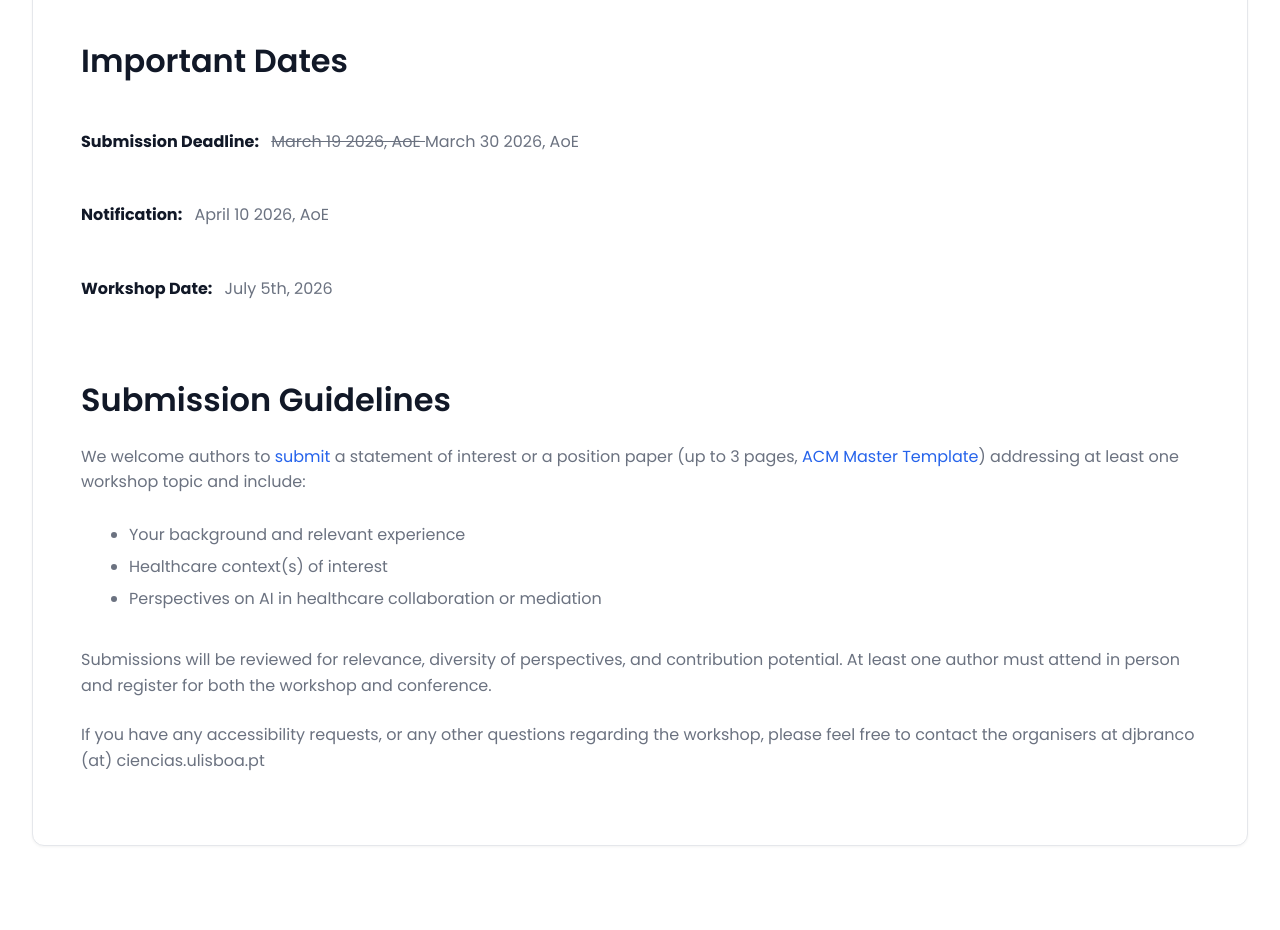
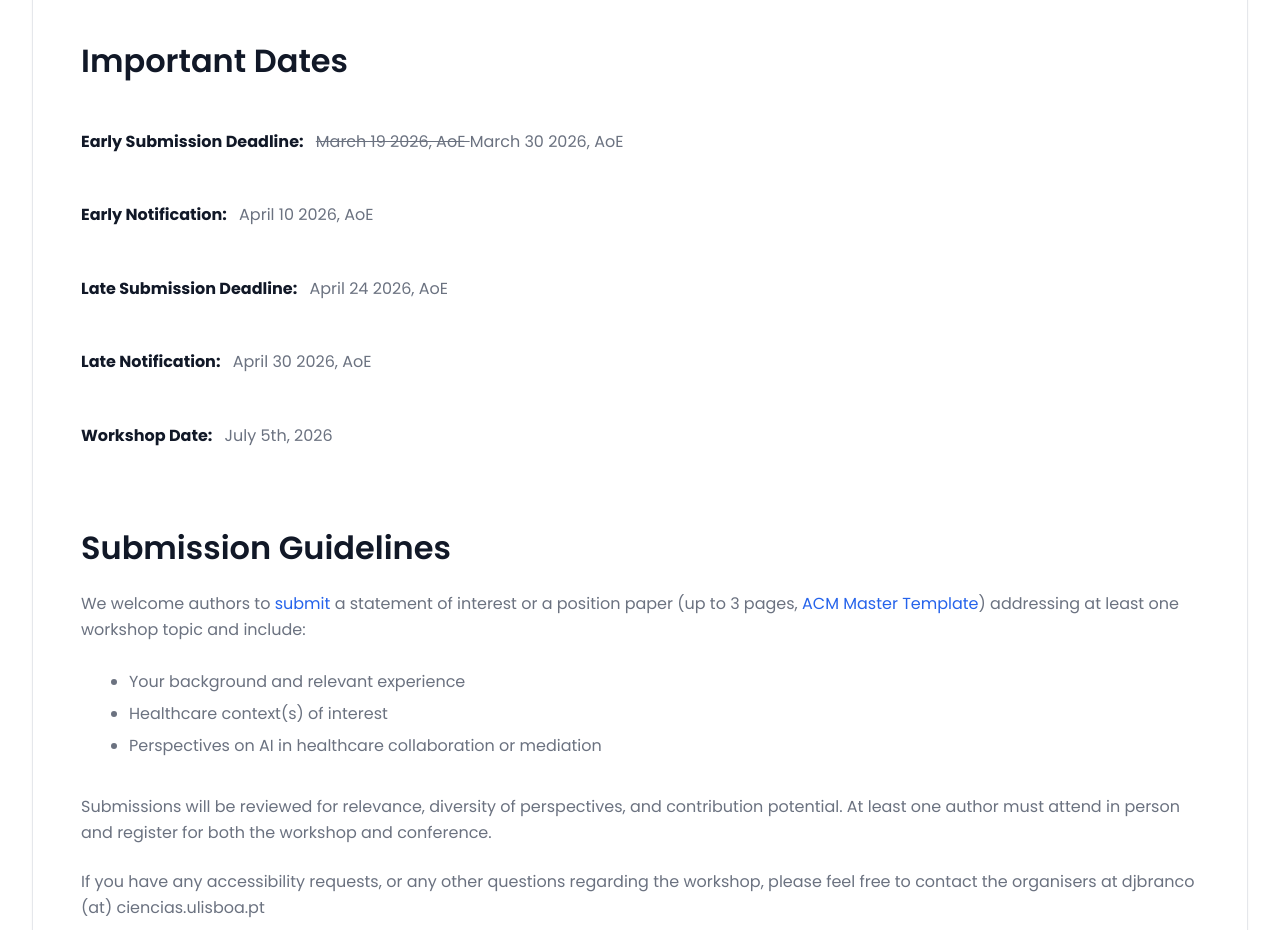
Before and after one commit to aimediator4collabhealth/aimediator4collabhealth.github.io, a website built with Vite: page index.html in a window 1280 px wide. Shown: the part 3820-4750 px from the top of the page. Built offline with nearby package versions, Linux system fonts and the light colour scheme.

Commit message:
update late submission dates

```diff
--- a/index.html
+++ b/index.html
@@ -201,8 +201,10 @@
         <!-- IMPORTANT DATES SUBSECTION -->
         <h3 style="margin-top: var(--spacing-2xl);">Important Dates</h3>
         <div class="dates-simple">
-          <div><strong>Submission Deadline:</strong> <s>March 19 2026, AoE </s> March 30 2026, AoE</div>
-          <div><strong>Notification:</strong> April 10 2026, AoE</div>
+          <div><strong>Early Submission Deadline:</strong> <s>March 19 2026, AoE </s> March 30 2026, AoE</div>
+          <div><strong>Early Notification:</strong> April 10 2026, AoE</div>
+          <div><strong>Late Submission Deadline:</strong> April 24 2026, AoE</div>
+          <div><strong>Late Notification:</strong> April 30 2026, AoE</div>
           <div><strong>Workshop Date:</strong> July 5th, 2026</div>
         </div>
 
```
